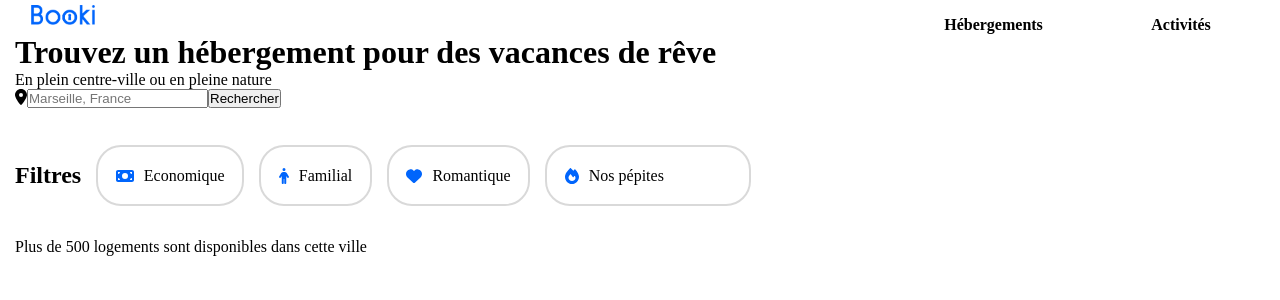
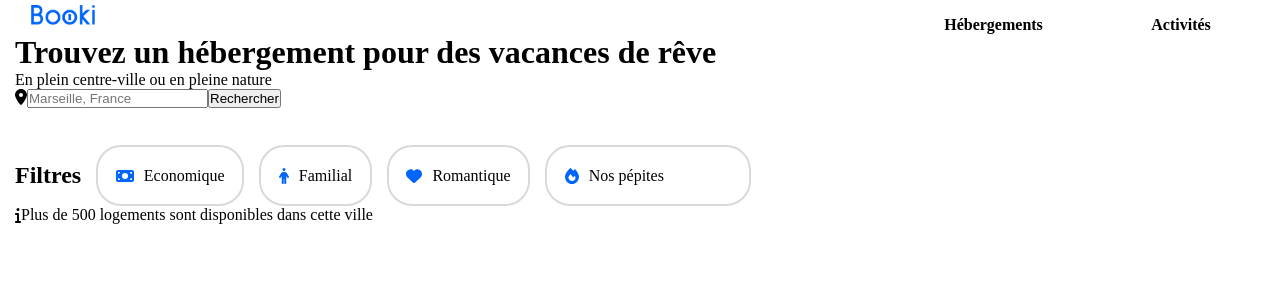
Before and after one commit to CyrilD88/Booki-React, a React (Create React App) app: page / in a window 1280 px wide. Shown: the top 300 px of the page. Built offline with nearby package versions, Linux system fonts and the light colour scheme.

Commit message:
FirstSection - i

```diff
--- a/src/components/FirstSection.jsx
+++ b/src/components/FirstSection.jsx
@@ -1,6 +1,6 @@
 import React from 'react';
 import { FontAwesomeIcon } from '@fortawesome/react-fontawesome'
-import { faLocationDot, faMoneyBill, faPerson, faHeart, faFire} from '@fortawesome/free-solid-svg-icons'
+import { faLocationDot, faMoneyBill, faPerson, faHeart, faFire,faInfo} from '@fortawesome/free-solid-svg-icons'
 
 import '../styles/FirstSection.css'
 
@@ -41,7 +41,10 @@ const FirstSection = () => {
 
 
                 </div>
+                <div className='headerBottom'>
+                <FontAwesomeIcon icon={faInfo} />
                 <p className='description'>Plus de 500 logements sont disponibles dans cette ville</p>
+                </div>
         </div>
     );
 };
--- a/src/styles/FirstSection.css
+++ b/src/styles/FirstSection.css
@@ -75,10 +75,15 @@
 .feu{
     color: #0065FC;
 }
-.description{
-    padding-top: 2rem;
+
+
+
+.headerBottom{
+    width: 100%;
+    display: flex;
+    align-items: center
+
 }
-
 /* ================================================================================================ Hover ============================================================================================== */
 
 .firstDiv:hover{
```
